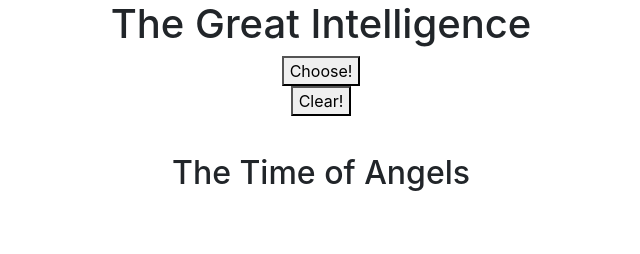
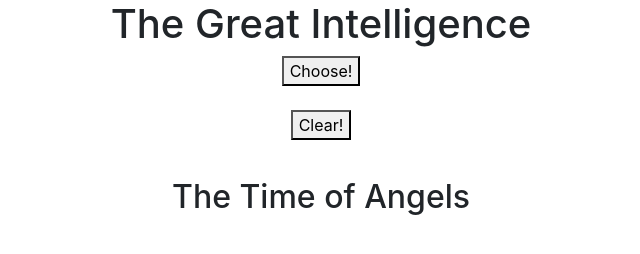
Before and after one commit to Sandalots/TheGreatIntelligence, a plain HTML site: page docs/index.html in a window 1280 px wide. Shown: the whole page, without its empty margins (319-959 px from the left). Drawn offline with nearby package versions, Linux system fonts and the light colour scheme.

Commit message:
Update index.html

```diff
--- a/docs/index.html
+++ b/docs/index.html
@@ -21,7 +21,7 @@
 
     <!-- TODO: Here goes your content! -->
     <h1>The Great Intelligence</h1>
-    <button onclick="generateItem()"> Choose!</button>
+    <button onclick="generateItem()"> Choose!</button><br>
     <button onclick="clearItem()"> Clear!</button>
     <h2 id="episode"></h2>
 
```
